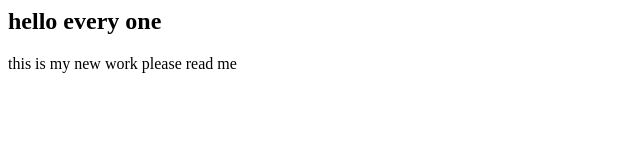
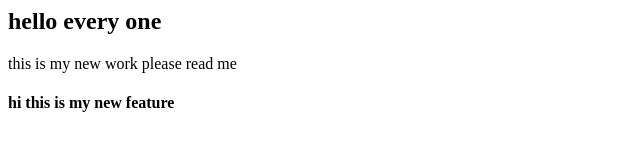
Before and after one commit to susmithams/localrepo, a plain HTML site: page localrepo/index.html in a window 1280 px wide. Shown: the whole page, without its empty margins (0-640 px from the left). Drawn offline with Linux system fonts and the light colour scheme.

Commit message:
add new feature

```diff
--- a/localrepo/index.html
+++ b/localrepo/index.html
@@ -1,2 +1,3 @@
 <h2>hello every one</h2>
 <p>this is my new work  please read me</p>
+<h4>hi this is my new feature</h4>
```
